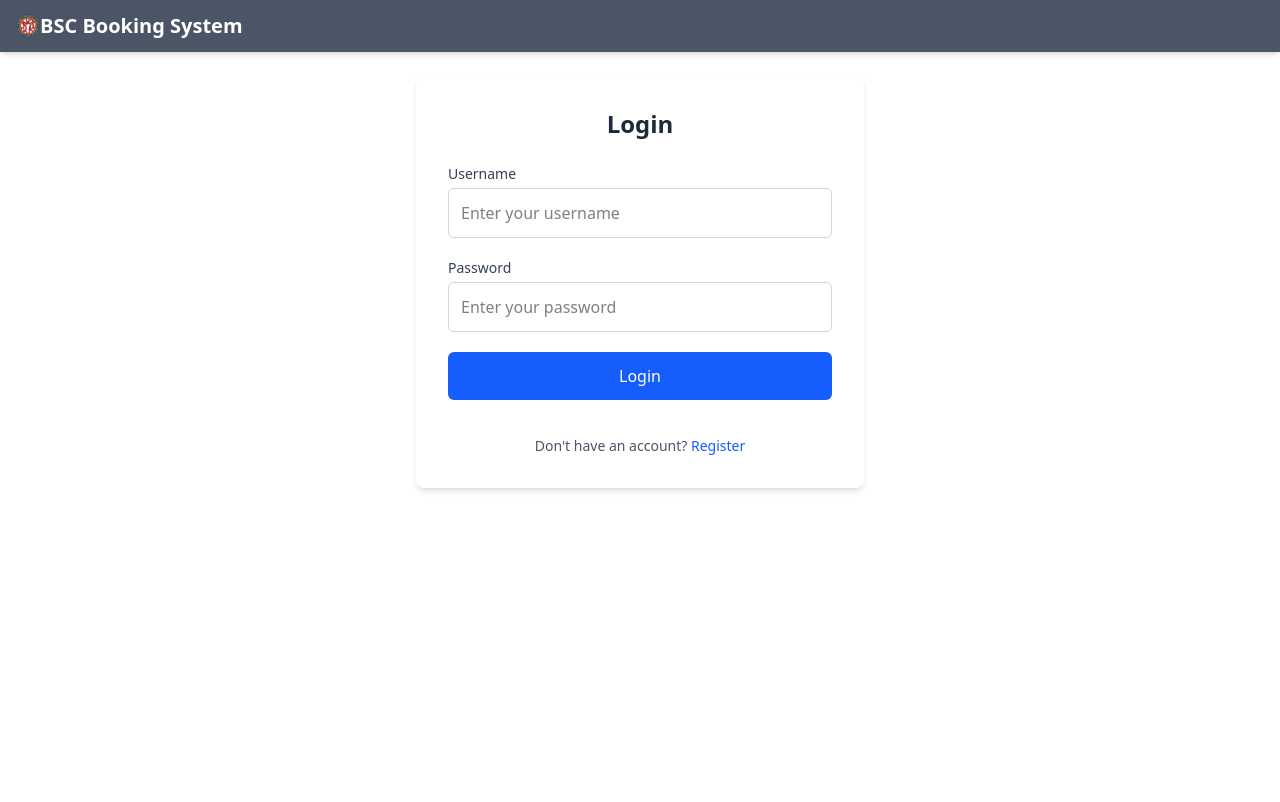
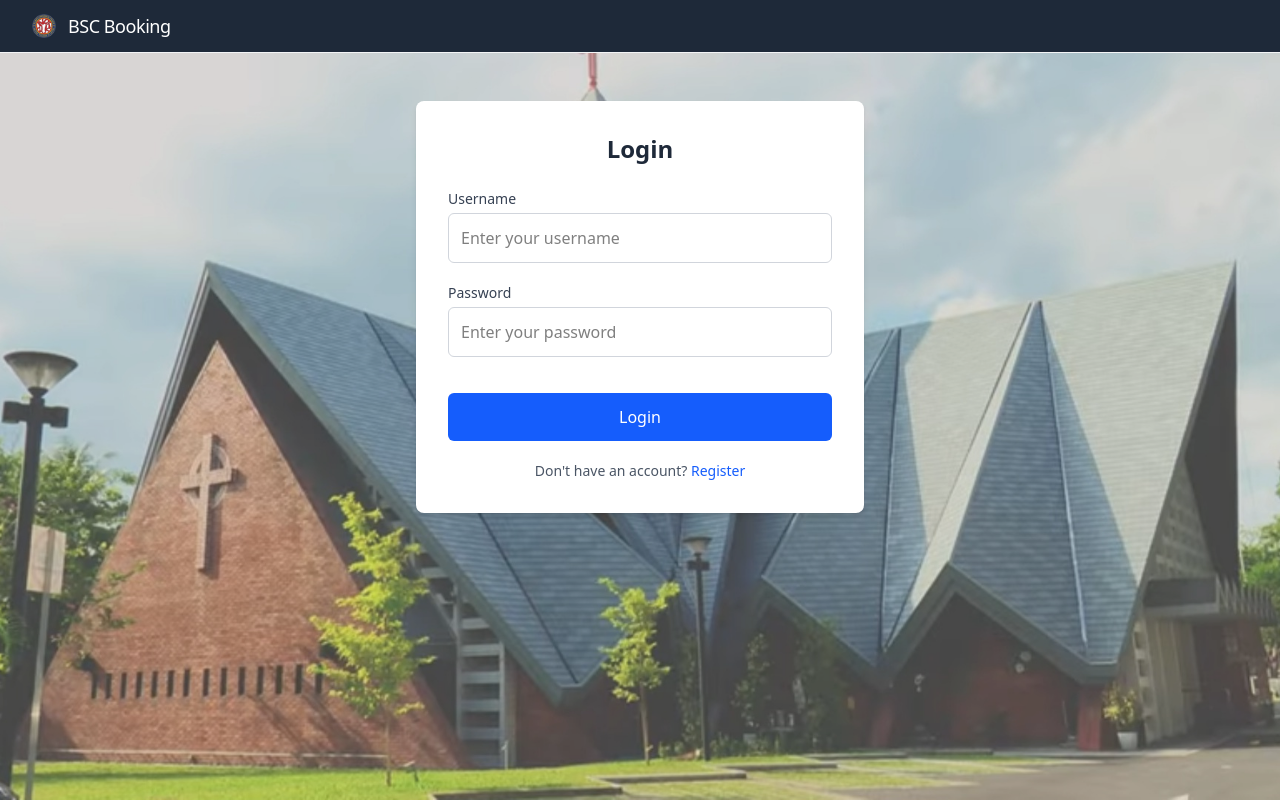
Before and after one commit to skykid17/bscbooking, a React (Vite) app in the folder frontend/: page /login in a window 1280 px wide. Shown: the top 802 px of the page. Built offline with nearby package versions, Linux system fonts and the light colour scheme.

Commit message:
Updated UI with background

```diff
--- a/frontend/src/App.jsx
+++ b/frontend/src/App.jsx
@@ -8,6 +8,8 @@ import RegisterPage from './components/auth/RegisterPage';
 import Dashboard from './components/dashboard/Dashboard';
 import AdminDashboard from './components/admin/AdminDashboard';
 import Layout from './components/layout/Layout';
+// Import the background image
+import backgroundImage from './assets/bsc.jpg';
 
 // Create a wrapper component to access navigate inside useEffect
 function AuthInterceptorSetup({ setUser }) {
@@ -60,8 +62,19 @@ function App() {
         pauseOnFocusLoss
         draggable
       />
+      {/* Add background as the first element inside the BrowserRouter */}
+      <div className="fixed inset-0 z-[-1]">
+        {/* Background image layer */}
+        <div
+          className="w-full h-full bg-cover bg-center"
+          style={{
+            backgroundImage: `url(${backgroundImage})`,
+            opacity: 0.8
+          }}
+        ></div>
+      </div>
       <Layout user={user} onLogout={handleLogout}>
-        <div className="min-h-screen bg-background">
+        <div className="min-h-screen">
           <div className="max-w-7xl mx-auto px-4 sm:px-6 lg:px-8 py-6">
             <Routes>
               <Route path="/login" element={
--- a/frontend/src/components/auth/LoginModal.jsx
+++ b/frontend/src/components/auth/LoginModal.jsx
@@ -43,7 +43,7 @@ export default function LoginModal({ onLoginSuccess, onRegisterClick }) {
             <h2 className="text-2xl font-bold mb-6 text-center text-gray-800">Login</h2>
 
 
-            <div className="space-y-5">
+            <div className="space-y-10">
                 <div>
                     <label className="block text-sm font-medium text-gray-700 mb-1 text-left">Username</label>
                     <input
@@ -85,7 +85,7 @@ export default function LoginModal({ onLoginSuccess, onRegisterClick }) {
                             className="text-blue-600 hover:text-blue-800 font-medium"
                             onClick={onRegisterClick}
                         >
-                            Register
+                            Registersddd
                         </button>
                     </p>
                 </div>
--- a/frontend/src/components/auth/LoginPage.jsx
+++ b/frontend/src/components/auth/LoginPage.jsx
@@ -68,14 +68,14 @@ export default function LoginPage({ onLoginSuccess, onRegisterClick }) {
                 </div>
 
                 <button
-                    className={`w-full bg-blue-600 hover:bg-blue-700 text-white font-medium py-3 rounded-md transition-colors duration-300 focus:outline-none focus:ring-2 focus:ring-blue-500 focus:ring-opacity-50 ${isLoading ? 'opacity-70 cursor-not-allowed' : ''}`}
+                    className={`mt-4 w-full bg-blue-600 hover:bg-blue-700 text-white font-medium py-3 rounded-md transition-colors duration-300 focus:outline-none focus:ring-2 focus:ring-blue-500 focus:ring-opacity-50 ${isLoading ? 'opacity-70 cursor-not-allowed' : ''}`}
                     onClick={handleLogin}
                     disabled={isLoading}
                 >
                     {isLoading ? 'Logging in...' : 'Login'}
                 </button>
 
-                <div className="text-center mt-4">
+                <div className="text-center">
                     <p className="text-sm text-gray-600">
                         Don't have an account?{' '}
                         <button
--- a/frontend/src/components/layout/Footer.jsx
+++ b/frontend/src/components/layout/Footer.jsx
@@ -1,6 +1,6 @@
 export default function Footer() {
     return (
-        <footer className="bg-gray-100 text-gray-600 py-4 text-center border-t">
+        <footer className="bg-gray-800 text-white py-4 text-center">
             <div className="container mx-auto px-4">
                 <p className="text-sm">© {new Date().getFullYear()} BSC Booking System</p>
             </div>
--- a/frontend/src/components/layout/Header.jsx
+++ b/frontend/src/components/layout/Header.jsx
@@ -1,12 +1,15 @@
-export default function Header({ user }) {
+export default function Header() {
     return (
-        <header className="bg-gray-600 text-white shadow-md">
-            <div className="container mx-auto px-4 py-3 flex justify-between items-center">
-                <div className="flex items-center space-x-6">
-                    <h1 className="text-xl font-bold flex items-center space-x-2">
-                        <img src="../../BSC_logo_(2025_v1).png" alt="BSC Booking System" style={{ height: '24px' }}/> BSC Booking System
-                    </h1>
-                </div>
+        <header className="bg-gray-800 text-white border-b border-gray-100">
+            <div className="max-w-7xl sm:px-6 lg:px-8 py-3 flex items-center">
+                <h1 className="text-lg font-medium flex items-center">
+                    <img
+                        src="../../BSC_logo_(2025_v1).png"
+                        alt="BSC"
+                        className="h-6 mr-3"
+                    />
+                    <span className="tracking-tight">BSC Booking</span>
+                </h1>
             </div>
         </header>
     );
--- a/frontend/src/components/layout/Layout.jsx
+++ b/frontend/src/components/layout/Layout.jsx
@@ -5,10 +5,12 @@ import TopNav from './TopNav';
 export default function Layout({ children, user, onLogout }) {
     return (
         <div className="min-h-screen flex flex-col bg-background font-sans text-primary">
-            <Header user={user} />
+            <Header />
             {user && <TopNav user={user} onLogout={onLogout} />}
             <main className="flex-grow w-full">
-                {children}
+                <div className="max-w-7xl mx-auto px-4 sm:px-6 lg:px-8 py-6">
+                    {children || <div className="text-center text-gray-400">No content available</div>}
+                </div>
             </main>
             <Footer />
         </div>
--- a/frontend/src/components/layout/TopNav.jsx
+++ b/frontend/src/components/layout/TopNav.jsx
@@ -16,12 +16,10 @@ export default function TopNav({ user, onLogout }) {
     const navigate = useNavigate();
     const location = useLocation();
     const [activeTab, setActiveTab] = useState(() => {
-        // Determine initial active tab based on localStorage
-        return localStorage.getItem('activeTab') || (user?.role === 'admin' ? 'home' : 'booking');
+        return localStorage.getItem('activeTab') || (user?.role === 'admin' ? 'bookings' : 'booking');
     });
 
     useEffect(() => {
-        // Sync with any external changes to activeTab
         const storedTab = localStorage.getItem('activeTab');
         if (storedTab && storedTab !== activeTab) {
             setActiveTab(storedTab);
@@ -32,12 +30,10 @@ export default function TopNav({ user, onLogout }) {
         setActiveTab(tab);
         localStorage.setItem('activeTab', tab);
 
-        // Update localStorage and trigger a storage event for other components to detect
         const event = new Event('storage');
         window.dispatchEvent(event);
     };
 
-    // Define navigation items based on user role
     const navItems = user.role === 'admin' ? [
         { id: 'home', label: 'Dashboard', icon: faHome },
         { id: 'bookings', label: 'Manage Bookings', icon: faClipboardList },
@@ -52,27 +48,27 @@ export default function TopNav({ user, onLogout }) {
     ];
 
     return (
-        <div className="bg-white shadow-sm sticky top-0 z-10">
+        <div className="bg-white border-b border-gray-100 shadow-sm sticky top-0 z-10 backdrop-blur-sm bg-white/95">
             <div className="max-w-7xl mx-auto px-4 sm:px-6 lg:px-8">
                 <div className="flex justify-between">
                     {/* Navigation items on the left */}
-                    <nav className="flex items-center space-x-4 py-3">
+                    <nav className="flex items-center space-x-2 py-2">
                         {navItems.map(item => (
                             <button
                                 key={item.id}
                                 onClick={() => handleTabChange(item.id)}
-                                className={`p-3 rounded-md group relative ${
+                                className={`p-2.5 rounded-lg group relative ${
                                     activeTab === item.id
                                         ? 'text-blue-600 bg-blue-50'
-                                        : 'text-gray-500 hover:text-gray-700 hover:bg-gray-50'
-                                } transition-colors focus:outline-none focus:ring-2 focus:ring-blue-500 focus:ring-opacity-50`}
+                                        : 'text-gray-400 hover:text-gray-600 hover:bg-gray-50'
+                                } transition-all duration-200 focus:outline-none focus:ring-2 focus:ring-blue-400 focus:ring-opacity-30`}
                                 aria-label={item.label}
                                 title={item.label}
                             >
-                                <FontAwesomeIcon icon={item.icon} size="lg" />
+                                <FontAwesomeIcon icon={item.icon} size="lg" className={`transform transition-transform ${activeTab === item.id ? 'scale-110' : ''}`} />
 
                                 {/* Enhanced tooltip */}
-                                <span className="absolute bottom-full left-1/2 transform -translate-x-1/2 mb-1 px-2 py-1 text-sm font-medium text-white bg-gray-800 rounded opacity-0 group-hover:opacity-100 transition-opacity shadow-lg whitespace-nowrap">
+                                <span className="absolute top-full left-1/2 transform -translate-x-1/2 mb-1.5 px-2.5 py-1 text-xs font-medium text-white bg-gray-800 rounded-md opacity-0 group-hover:opacity-100 transition-opacity duration-200 shadow-lg whitespace-nowrap pointer-events-none">
                                     {item.label}
                                 </span>
                             </button>
@@ -80,24 +76,26 @@ export default function TopNav({ user, onLogout }) {
                     </nav>
 
                     {/* User info and logout on the right */}
-                    <div className="flex items-center space-x-4 py-3">
+                    <div className="flex items-center space-x-3 py-2">
                         {/* User info */}
-                        <div className="flex items-center text-gray-700">
-                            <FontAwesomeIcon icon={faUser} className="mr-2 text-gray-500" />
-                            <span className="text-sm font-medium">{user.name}</span>
+                        <div className="flex items-center text-gray-600 px-2 py-1 rounded-full bg-gray-50 border border-gray-100">
+                            <div className="flex items-center justify-center w-7 h-7 rounded-full bg-blue-100 text-blue-600 mr-2">
+                                <FontAwesomeIcon icon={faUser} className="text-sm" />
+                            </div>
+                            <span className="text-sm font-medium mr-1">{user.name}</span>
                         </div>
 
                         {/* Logout button */}
                         <button
                             onClick={onLogout}
-                            className="p-3 rounded-md group relative text-gray-500 hover:text-gray-700 hover:bg-gray-50 transition-colors focus:outline-none focus:ring-2 focus:ring-blue-500 focus:ring-opacity-50"
+                            className="p-2.5 rounded-lg group relative text-gray-400 hover:text-red-500 hover:bg-red-50 transition-all duration-200 focus:outline-none focus:ring-2 focus:ring-red-400 focus:ring-opacity-30"
                             aria-label="Logout"
                             title="Logout"
                         >
                             <FontAwesomeIcon icon={faSignOutAlt} size="lg" />
 
                             {/* Tooltip */}
-                            <span className="absolute bottom-full left-1/2 transform -translate-x-1/2 mb-1 px-2 py-1 text-xs font-medium text-white bg-gray-800 rounded opacity-0 group-hover:opacity-100 transition-opacity shadow-lg whitespace-nowrap">
+                            <span className="absolute top-full left-1/2 transform -translate-x-1/2 mt-2 px-2.5 py-1 text-xs font-medium text-white bg-gray-800 rounded-md opacity-0 group-hover:opacity-100 transition-opacity duration-200 shadow-lg whitespace-nowrap pointer-events-none">
                                 Logout
                             </span>
                         </button>
```
Also changed, not shown: frontend/src/assets/BSC.jpg (added).
